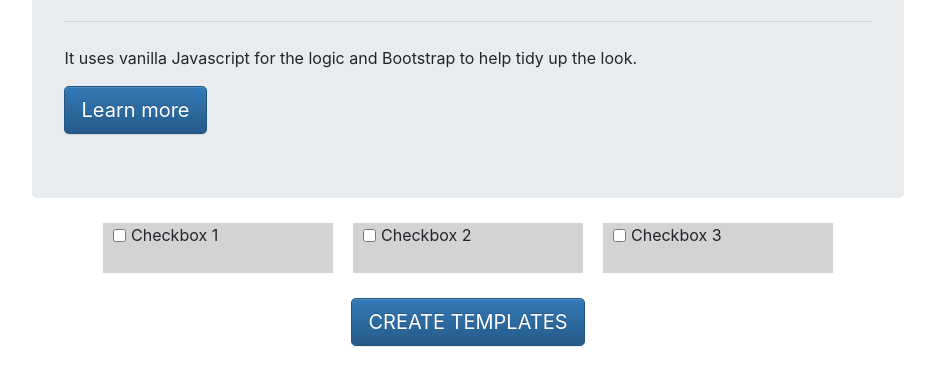
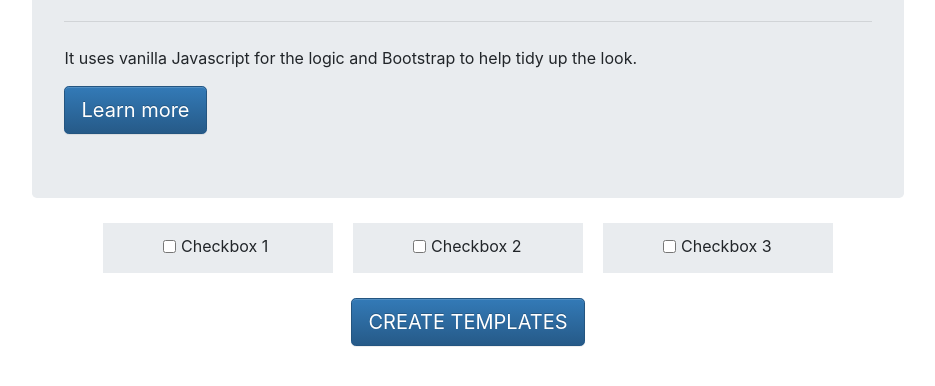
Before and after one commit to m3digital/Template-Challenge, a plain HTML site: page index.html in a window 1280 px wide. Shown: the part 172-558 px from the top of the page, without its empty margins (172-1107 px from the left). Drawn offline with nearby package versions, Linux system fonts and the light colour scheme.

Commit message:
aligned checkbox text

```diff
--- a/assets/css/style.css
+++ b/assets/css/style.css
@@ -1,5 +1,5 @@
 .col-4 {
-    background-color: lightgray;
+    background-color:#e9ecef;
     max-width: 230px;
     padding:0px 10px;
     margin: 0px 10px;
@@ -21,3 +21,8 @@
 .modal-dialog {
     min-width: 70%
 }
+
+div.form-check.form-check-inline {
+    padding-top: 11px;
+    padding-left: 50px
+  }
```
